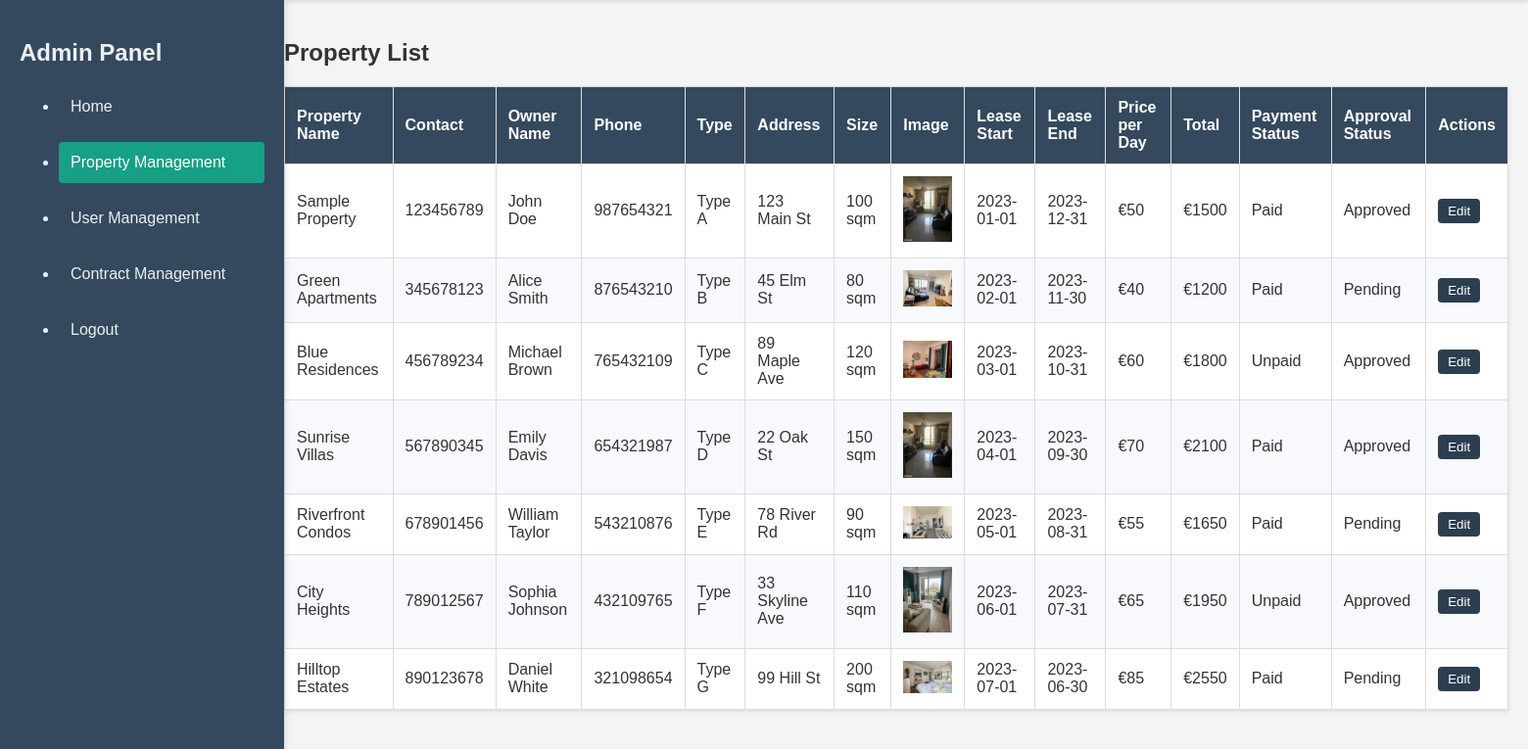
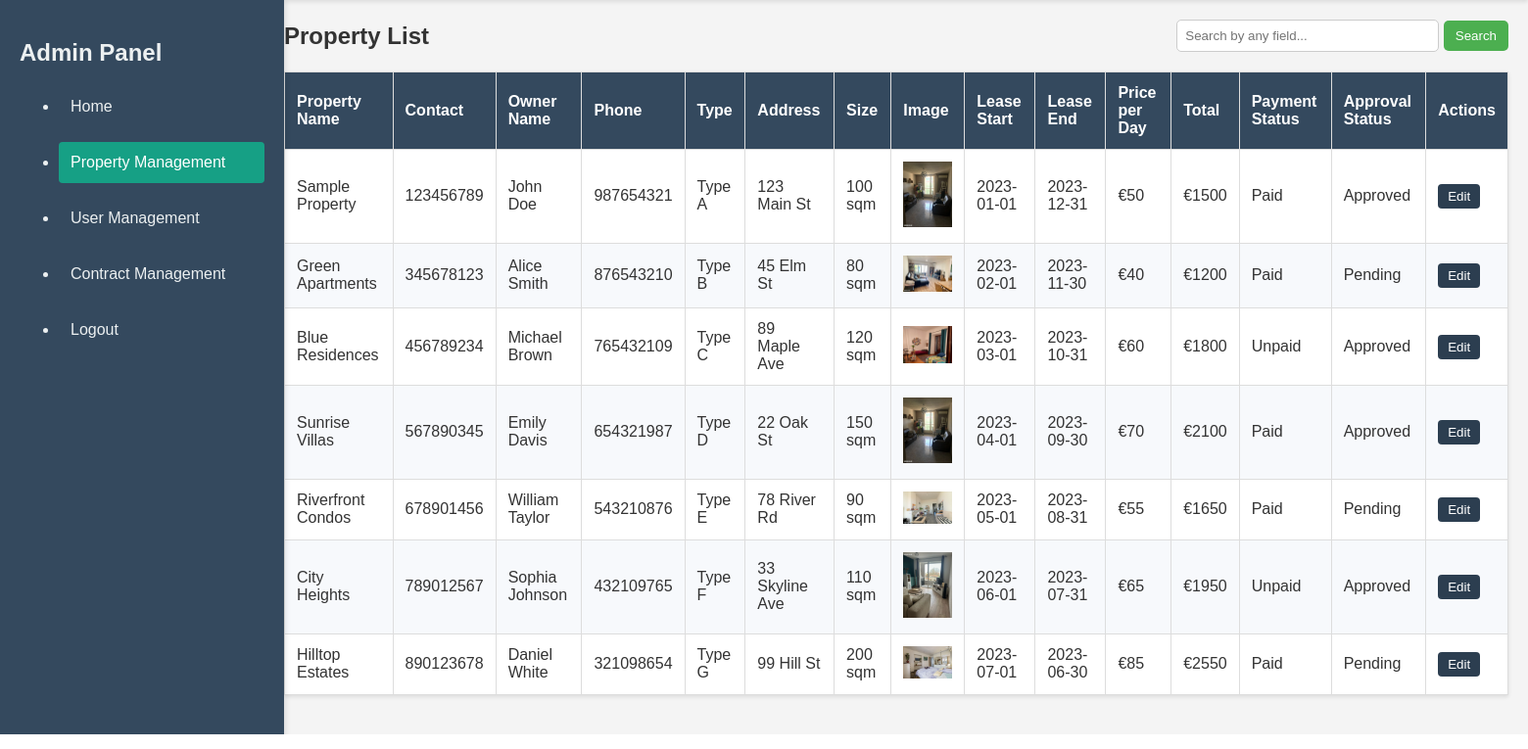
Before and after one commit to zerototwo/apartment, a PHP site: page /receive_data.php in a window 1560 px wide, after a click on "Property Management". Shown: the part 64-829 px from the top of the page at 98% size. Run offline with PHP 8.4, Linux system fonts and the light colour scheme.

Commit message:
Modify by Shangyu

```diff
--- a/receive_data.php
+++ b/receive_data.php
@@ -236,7 +236,7 @@
             <div id="home" class="section">
                 <div class="welcome-section">
                     <h1>Welcome...</h1>
-                    <form action="#" method="GET">
+                    <!-- <form action="#" method="GET">
                         <select name="category">
                             <option value="cities">Cities</option>
                             <option value="apartments">Apartments</option>
@@ -244,12 +244,24 @@
                         </select>
                         <input type="text" placeholder="Search..." name="query">
                         <input type="submit" value="Search">
-                    </form>
+                    </form> -->
                 </div>
             </div>
 
             <div id="propertyManagement" class="section hidden">
-                <h2>Property List</h2>
+                <div style="display: flex; justify-content: space-between; align-items: center; margin-bottom: 10px;">
+                    <h2 style="margin: 0;">Property List</h2>
+                    <div>
+                        <input type="text" id="searchInput" placeholder="Search by any field..."
+                            style="padding: 8px; width: 250px; border: 1px solid #ccc; border-radius: 5px;">
+                        <button onclick="searchTable()"
+                            style="padding: 8px 12px; background-color: #4CAF50; color: white; border: none; border-radius: 5px; cursor: pointer;">
+                            Search
+                        </button>
+                    </div>
+                </div>
+
+                <!-- <div class="table-container"> -->
                 <div class="table-container">
                     <table>
                         <thead>
@@ -411,8 +423,21 @@
             </div>
 
             <div id="userManagement" class="section hidden">
-                <h2>User Management</h2>
+                <div style="display: flex; justify-content: space-between; align-items: center; margin-bottom: 10px;">
+                    <h2 style="margin: 0;">User Management</h2>
+                    <div>
+                        <input type="text" id="userSearchInput" placeholder="Search by any field..."
+                            style="padding: 8px; width: 250px; border: 1px solid #ccc; border-radius: 5px;">
+                        <button onclick="searchTable('userSearchInput', 'userTable')"
+                            style="padding: 8px 12px; background-color: #4CAF50; color: white; border: none; border-radius: 5px; cursor: pointer;">
+                            Search
+                        </button>
+                    </div>
+                </div>
+
                 <div class="table-container">
+                    <table id="userTable">
+
                         <table>
                             <thead>
                                 <tr>
@@ -441,8 +466,21 @@
             </div>
 
             <div id="contractManagement" class="section hidden">
-                <h2>Contract Management</h2>
+                <div style="display: flex; justify-content: space-between; align-items: center; margin-bottom: 10px;">
+                    <h2 style="margin: 0;">Contract Management</h2>
+                    <div>
+                        <input type="text" id="contractSearchInput" placeholder="Search by any field..."
+                            style="padding: 8px; width: 250px; border: 1px solid #ccc; border-radius: 5px;">
+                        <button onclick="searchTable('contractSearchInput', 'contractTable')"
+                            style="padding: 8px 12px; background-color: #4CAF50; color: white; border: none; border-radius: 5px; cursor: pointer;">
+                            Search
+                        </button>
+                    </div>
+                </div>
+
                 <div class="table-container">
+                    <table id="contractTable">
+
                         <table>
                             <thead>
                                 <tr>
@@ -490,6 +528,32 @@
             links.forEach(link => link.classList.remove('active'));
             document.querySelector(`.sidebar ul li a[onclick="showSection('${sectionId}')"]`).classList.add('active');
         }
+
+
+        // 搜索功能实现
+        function searchTable() {
+            const input = document.getElementById("searchInput").value.toLowerCase();
+            const table = document.querySelector(".table-container table");
+            const rows = table.getElementsByTagName("tr");
+
+            for (let i = 1; i < rows.length; i++) { // 遍历所有数据行（跳过表头）
+                const row = rows[i];
+                const cells = row.getElementsByTagName("td");
+                let found = false;
+
+                // 检查每一行的单元格内容
+                for (let j = 0; j < cells.length; j++) {
+                    const cellText = cells[j].textContent.toLowerCase();
+                    if (cellText.includes(input)) {
+                        found = true;
+                        break;
+                    }
+                }
+
+                // 根据搜索结果显示或隐藏行
+                row.style.display = found ? "" : "none";
+            }
+        }
     </script>
 </body>
 
```
Lines whose indentation alone changed are shown as unchanged.
